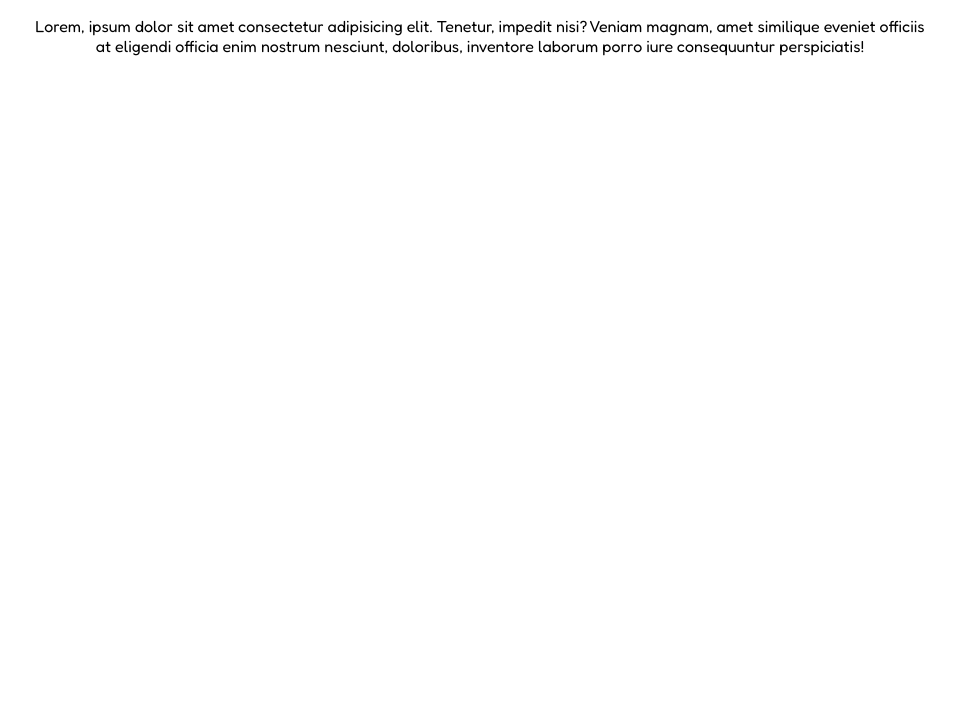
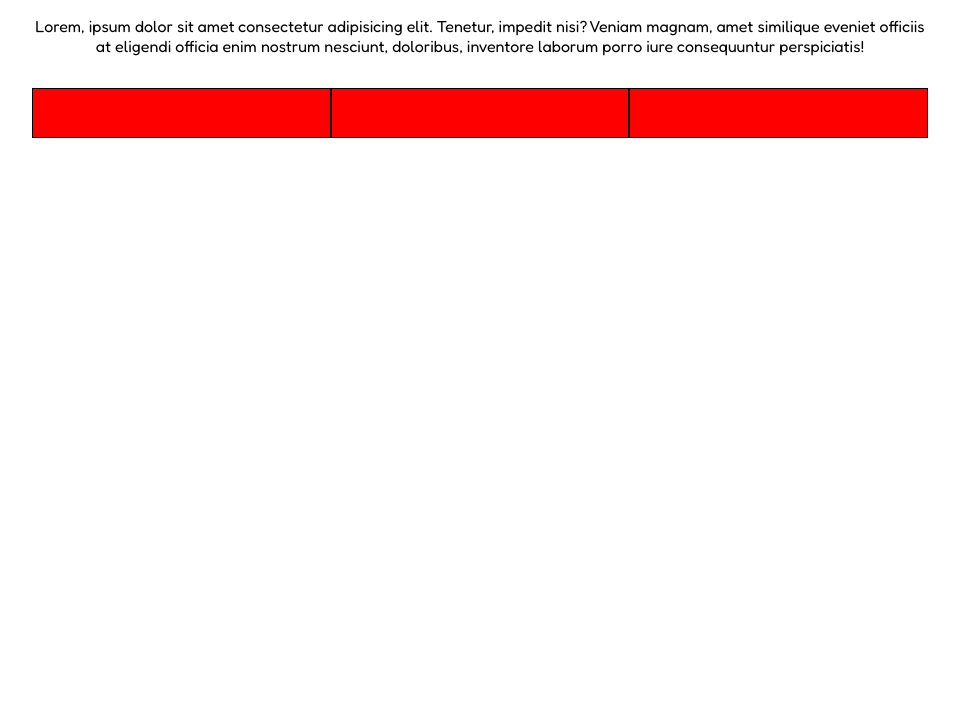
Before and after one commit to giuseppevignanello/html-css-float-cards, a plain HTML site: page index.html in a window 1280 px wide. Shown: the part 87-800 px from the top of the page, without its empty margins (160-1119 px from the left). Drawn offline with Linux system fonts and the light colour scheme.

Commit message:
basic structure with debug

```diff
--- a/assets/css/style.css
+++ b/assets/css/style.css
@@ -21,6 +21,10 @@ body {
     padding-bottom: 2rem;
 }
 
+.pd-b {
+    padding-bottom: 2rem;
+}
+
 /* Header */
 
 header {
@@ -30,3 +34,20 @@ header {
 header h1 {
     color: #e53170;
 }
+
+/* Team section */
+
+.team_row::after {
+    display: table;
+    content: "";
+    clear: both;
+}
+
+.debug .col {
+    width: 150px;
+    height: 50px;
+    background-color: red;
+    border: 1px solid black;
+    float: left;
+    width: calc(100% / 3);
+}
--- a/index.html
+++ b/index.html
@@ -13,14 +13,25 @@
     <link rel="stylesheet" href="./assets/css/style.css">
 </head>
 
-<body>
+<body class="debug">
     <header id="site_header" class="container">
         <h1 class="pd-y">Meet out team </h1>
-        <p> Lorem, ipsum dolor sit amet consectetur adipisicing elit. Tenetur, impedit nisi? Veniam magnam, amet similique eveniet officiis at eligendi officia enim nostrum nesciunt, doloribus, inventore laborum porro iure consequuntur perspiciatis!
+        <p class="pd-b"> Lorem, ipsum dolor sit amet consectetur adipisicing elit. Tenetur, impedit nisi? Veniam magnam, amet similique eveniet officiis at eligendi officia enim nostrum nesciunt, doloribus, inventore laborum porro iure consequuntur perspiciatis!
         </p>
     </header>
     <!-- /#site-header -->
-    <main id="site_main">
+    <main id="site_main" class="container">
+        <section class="team_row">
+            <div class="col">
+
+            </div>
+            <div class="col">
+
+            </div>
+            <div class="col">
+
+            </div>
+        </section>
 
     </main>
     <!-- /#site-main -->
```
